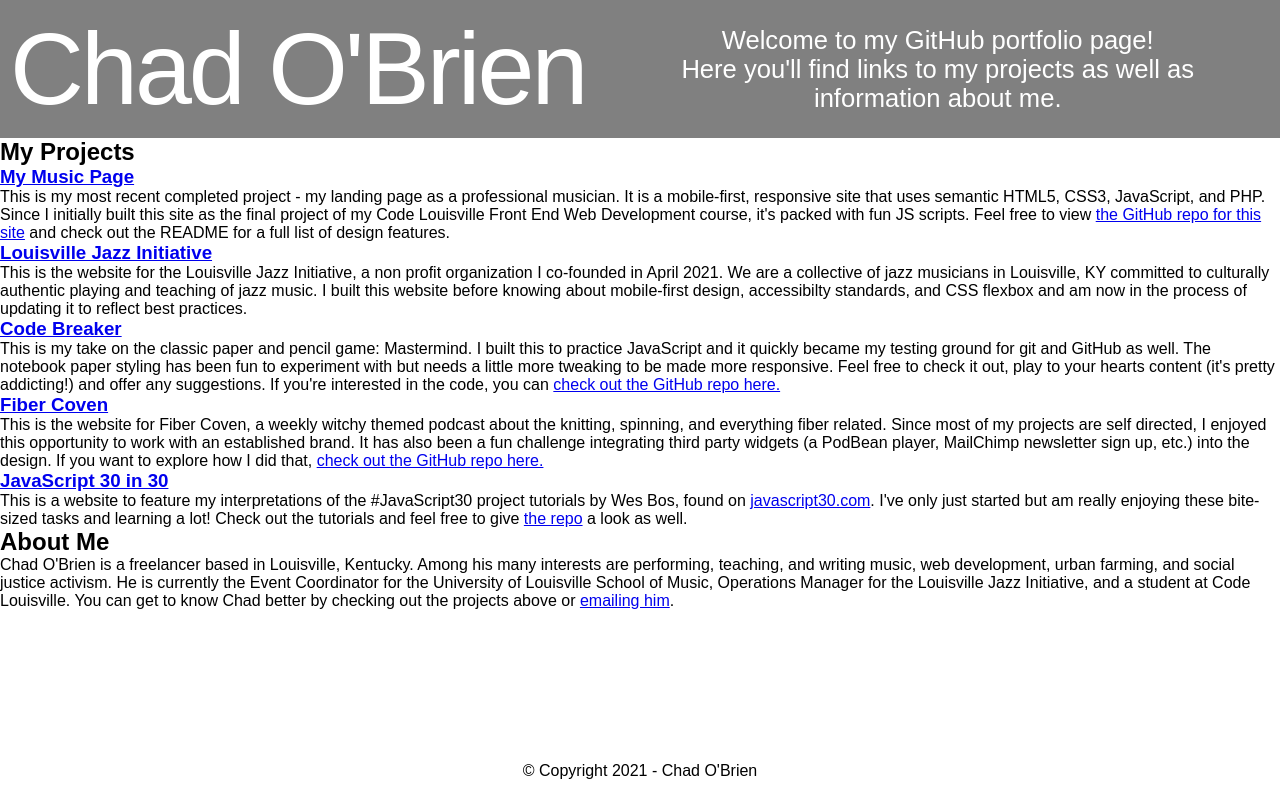
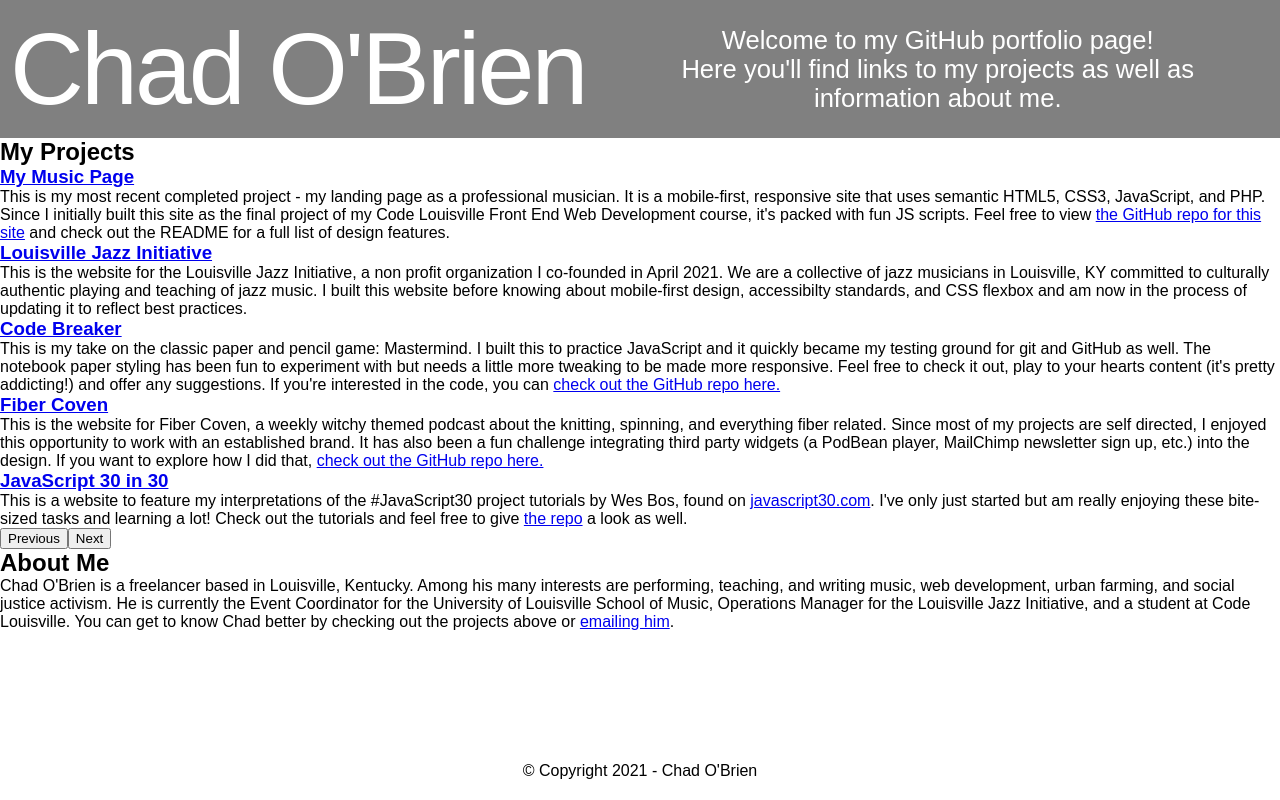
Before and after one commit to csobrien90/csobrien90.github.io, a React (Create React App) app: page / in a window 1280 px wide. Built offline with nearby package versions, Linux system fonts and the light colour scheme; a web font is replaced by a local one.

Commit message:
add next and previous buttons

```diff
--- a/src/components/Slider.js
+++ b/src/components/Slider.js
@@ -2,7 +2,37 @@ import React from 'react';
 import Card from "./Card";
 import cardData from "../cardData";
 
+
 class Slider extends React.Component {
+
+    next = () => {
+        var cards = Array.from(document.getElementsByClassName("card"));
+
+        if(cards[cards.length - 1].className === 'card focus') {
+            cards[cards.length - 1].className = 'card';
+            return;
+        }
+
+        for(let i = 0; i < cards.length - 1; i++) {
+            if (cards[i].className === "card focus") {
+                cards[i].className = 'card';
+                cards[i + 1].className = 'card focus';
+                return;
+            };
+        }
+
+        for(let i = 0; i < cards.length - 1; i++) {
+            if (cards[i].className === "card focus") {break};
+            cards[0].className = 'card focus';
+        }
+
+
+    }
+
+    prev = () => {
+        console.log('previous');
+    }
+
     render() {
         return(
             <section>
@@ -12,6 +42,8 @@ class Slider extends React.Component {
                         return <Card title={card.title} description={card.description} link={card.link}/>
                     })}
                 </article>
+                <button onClick={this.prev}>Previous</button>
+                <button onClick={this.next}>Next</button>
             </section>
         )
     }
--- a/src/index.css
+++ b/src/index.css
@@ -54,3 +54,7 @@ footer {
   width: 100%;
   text-align: center;
 }
+
+.focus {
+  background-color: lightblue;
+}
```
